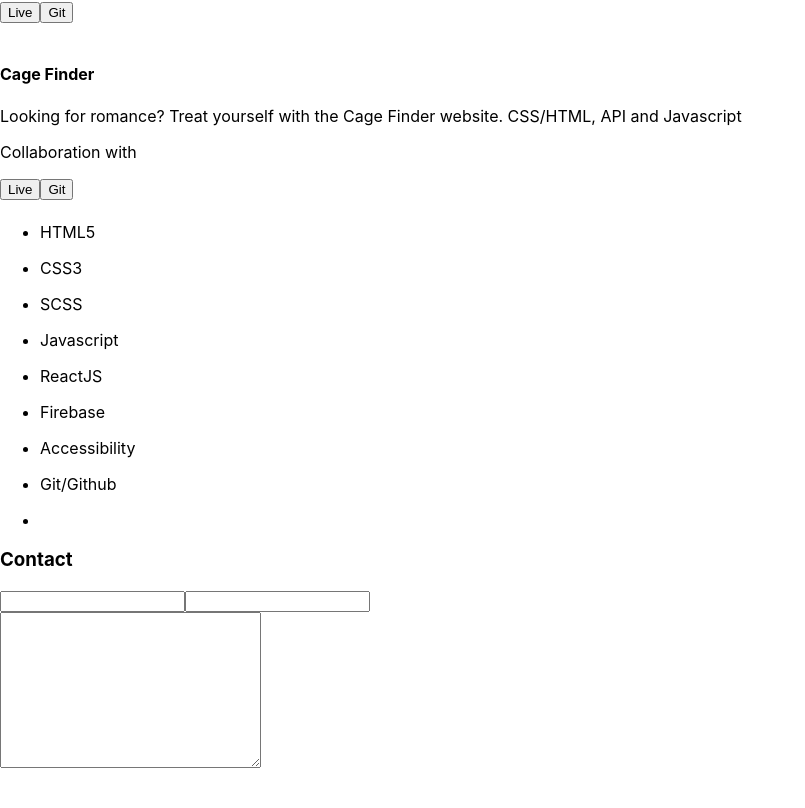
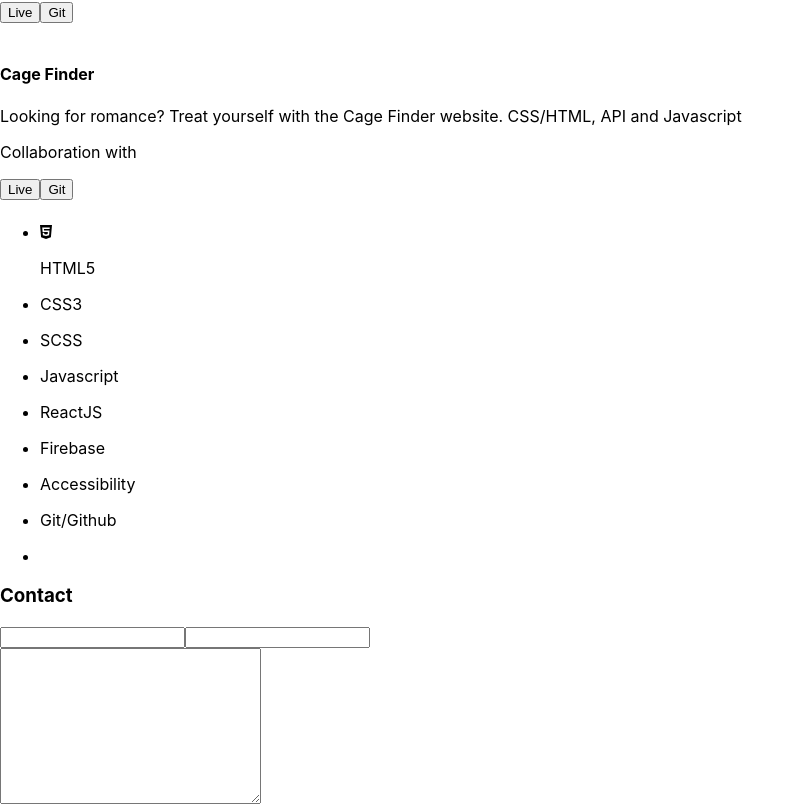
Before and after one commit to AndrewCraig101/portfolio3, a React (Create React App) app: page / in a window 1280 px wide. Shown: the part 1164-1972 px from the top of the page, without its empty margins (0-805 px from the left). Before the commit the page ends 1936 px from the top, so only its background shows below. Built offline with nearby package versions, Linux system fonts and the light colour scheme.

Commit message:
Add FontAwesome

```diff
--- a/package.json
+++ b/package.json
@@ -3,6 +3,10 @@
   "version": "0.1.0",
   "private": true,
   "dependencies": {
+    "@fortawesome/fontawesome-svg-core": "^1.2.36",
+    "@fortawesome/free-brands-svg-icons": "^5.15.4",
+    "@fortawesome/free-solid-svg-icons": "^5.15.4",
+    "@fortawesome/react-fontawesome": "^0.1.16",
     "@testing-library/jest-dom": "^5.15.1",
     "@testing-library/react": "^11.2.7",
     "@testing-library/user-event": "^12.8.3",
--- a/src/Skills.js
+++ b/src/Skills.js
@@ -2,10 +2,9 @@
 // Skills.js
 // Skills.js
 
-// import React, { Component } from 'react';
-// import { FontAwesomeIcon } from '@fortawesome/react-fontawesome';
-// import { faCoffee } from '@fortawesome/free-solid-svg-icons';
-// import { faGithub } from '@fortawesome/free-brands-svg-icons'
+import { FontAwesomeIcon } from '@fortawesome/react-fontawesome';
+import { faCoffee } from '@fortawesome/free-solid-svg-icons';
+import { faHtml5, faGithub } from '@fortawesome/free-brands-svg-icons'
 
 const Skills = () => {
     return (
@@ -13,7 +12,7 @@
         <h5></h5>
         <ul>
             <li>
-
+                <FontAwesomeIcon icon={faHtml5}></FontAwesomeIcon>
                 <p>HTML5</p>
             </li>
             <li>
@@ -47,9 +46,6 @@
 
   export default Skills;
 
-
-//   <FontAwesomeIcon icon="fa-brands fa-html5" />
-
 //   <FontAwesomeIcon icon="fa-brands fa-css3-alt" />
 
 //   <FontAwesomeIcon icon="fa-brands fa-sass" />
```
Also changed, not shown: 1 other file (tests, documents, lock files or other folders).
